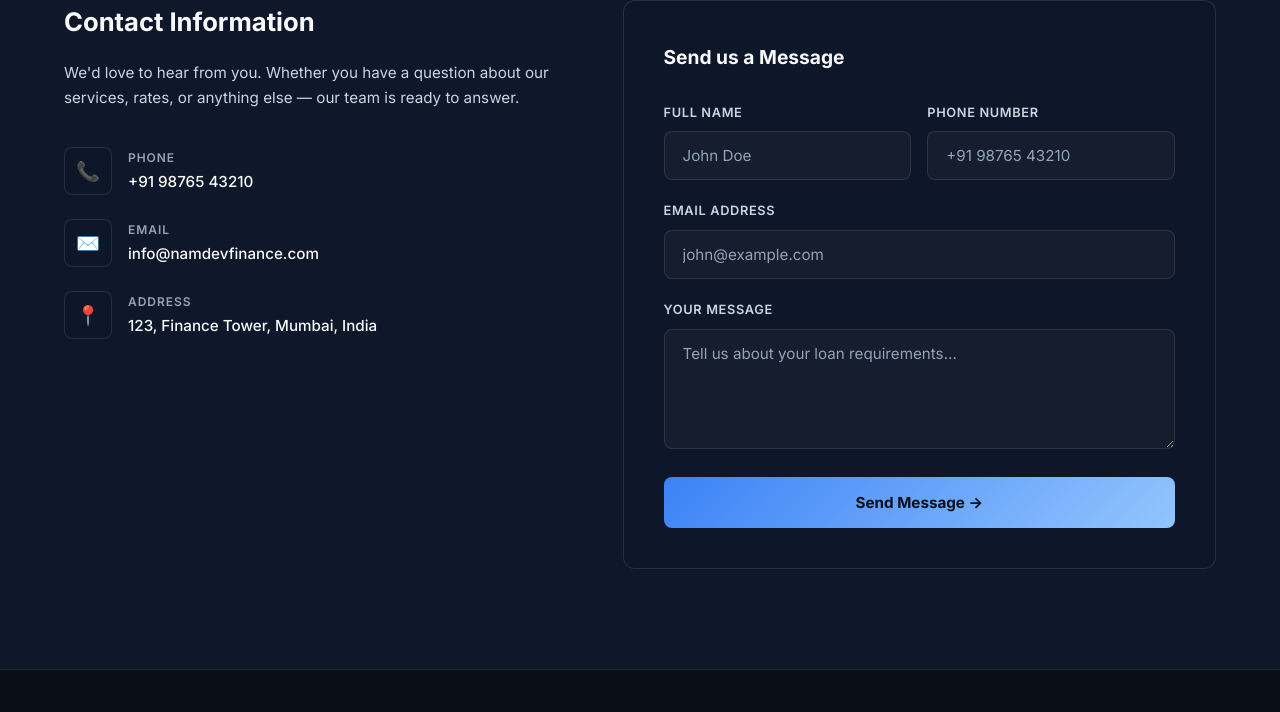
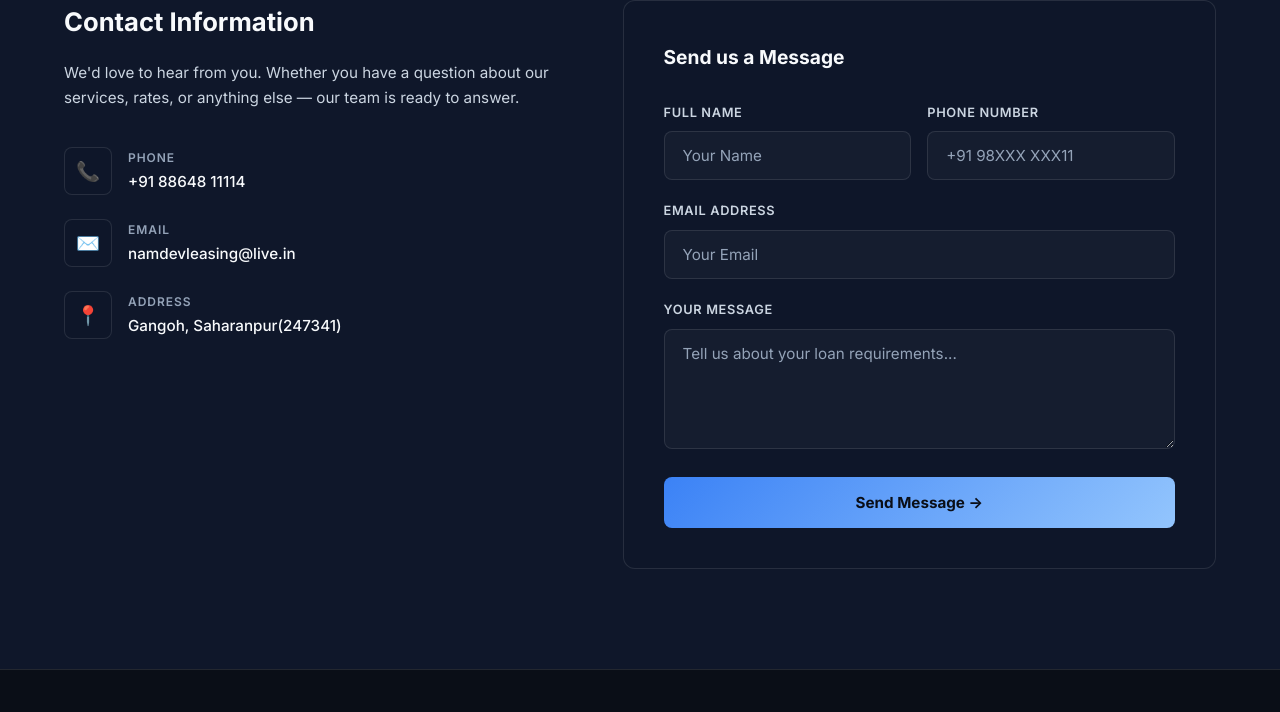
Before and after one commit to Priyanshunamde/NamdevPvtLtd, a plain HTML site: page index.html in a window 1280 px wide. Shown: the part 5469-6181 px from the top of the page. Drawn offline with Linux system fonts and the light colour scheme.

Commit message:
Update index.html

```diff
--- a/index.html
+++ b/index.html
@@ -371,21 +371,21 @@
             <div class="contact-item-icon">📞</div>
             <div class="contact-item-text">
               <span class="contact-item-label">Phone</span>
-              <span class="contact-item-value">+91 98765 43210</span>
+              <span class="contact-item-value">+91 88648 11114</span>
             </div>
           </div>
           <div class="contact-item">
             <div class="contact-item-icon">✉️</div>
             <div class="contact-item-text">
               <span class="contact-item-label">Email</span>
-              <span class="contact-item-value">info@namdevfinance.com</span>
+              <span class="contact-item-value">namdevleasing@live.in</span>
             </div>
           </div>
           <div class="contact-item">
             <div class="contact-item-icon">📍</div>
             <div class="contact-item-text">
               <span class="contact-item-label">Address</span>
-              <span class="contact-item-value">123, Finance Tower, Mumbai, India</span>
+              <span class="contact-item-value">Gangoh, Saharanpur(247341)</span>
             </div>
           </div>
         </div>
@@ -394,16 +394,16 @@
           <div class="form-row">
             <div class="form-group">
               <label for="name">Full Name</label>
-              <input type="text" id="name" placeholder="John Doe" required />
+              <input type="text" id="name" placeholder="Your Name" required />
             </div>
             <div class="form-group">
               <label for="phone">Phone Number</label>
-              <input type="tel" id="phone" placeholder="+91 98765 43210" required />
+              <input type="tel" id="phone" placeholder="+91 98XXX XXX11" required />
             </div>
           </div>
           <div class="form-group">
             <label for="email">Email Address</label>
-            <input type="email" id="email" placeholder="john@example.com" />
+            <input type="email" id="email" placeholder="Your Email" />
           </div>
           <div class="form-group">
             <label for="message">Your Message</label>
```
